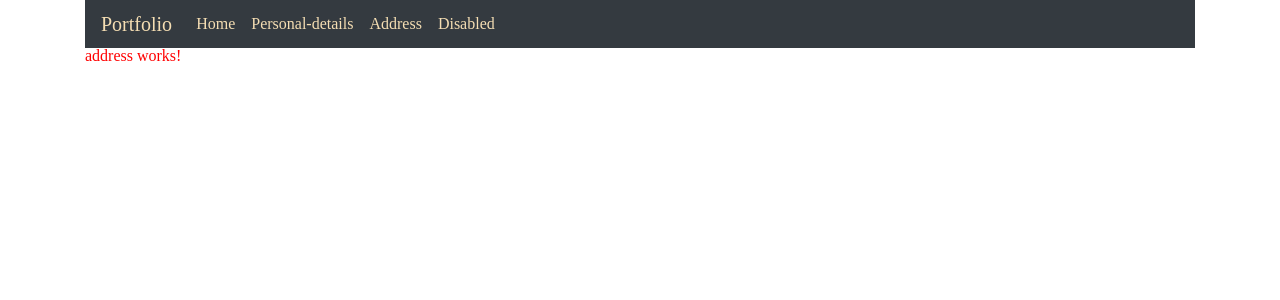
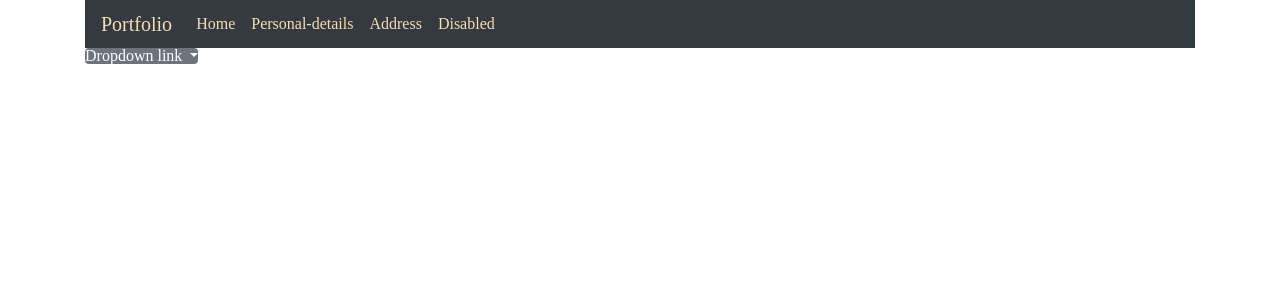
Before and after one commit to razjoorez/portfolio, an Angular app in the folder portfolio/: page /personal in a window 1280 px wide. Shown: the top 300 px of the page. Built offline with nearby package versions, Linux system fonts and the light colour scheme.

Commit message:
added drop down

```diff
--- a/portfolio/src/app/address/address.component.html
+++ b/portfolio/src/app/address/address.component.html
@@ -1 +1,12 @@
-<p>address works!</p>
+
+<div class="dropdown">
+    <a class="btn btn-secondary dropdown-toggle" href="#" role="button" id="dropdownMenuLink" data-toggle="dropdown" aria-haspopup="true" aria-expanded="false">
+      Dropdown link
+    </a>
+
+    <div class="dropdown-menu" aria-labelledby="dropdownMenuLink">
+      <a class="dropdown-item" href="#">Action</a>
+      <a class="dropdown-item" href="#">Another action</a>
+      <a class="dropdown-item" href="#">Something else here</a>
+    </div>
+  </div>
```
